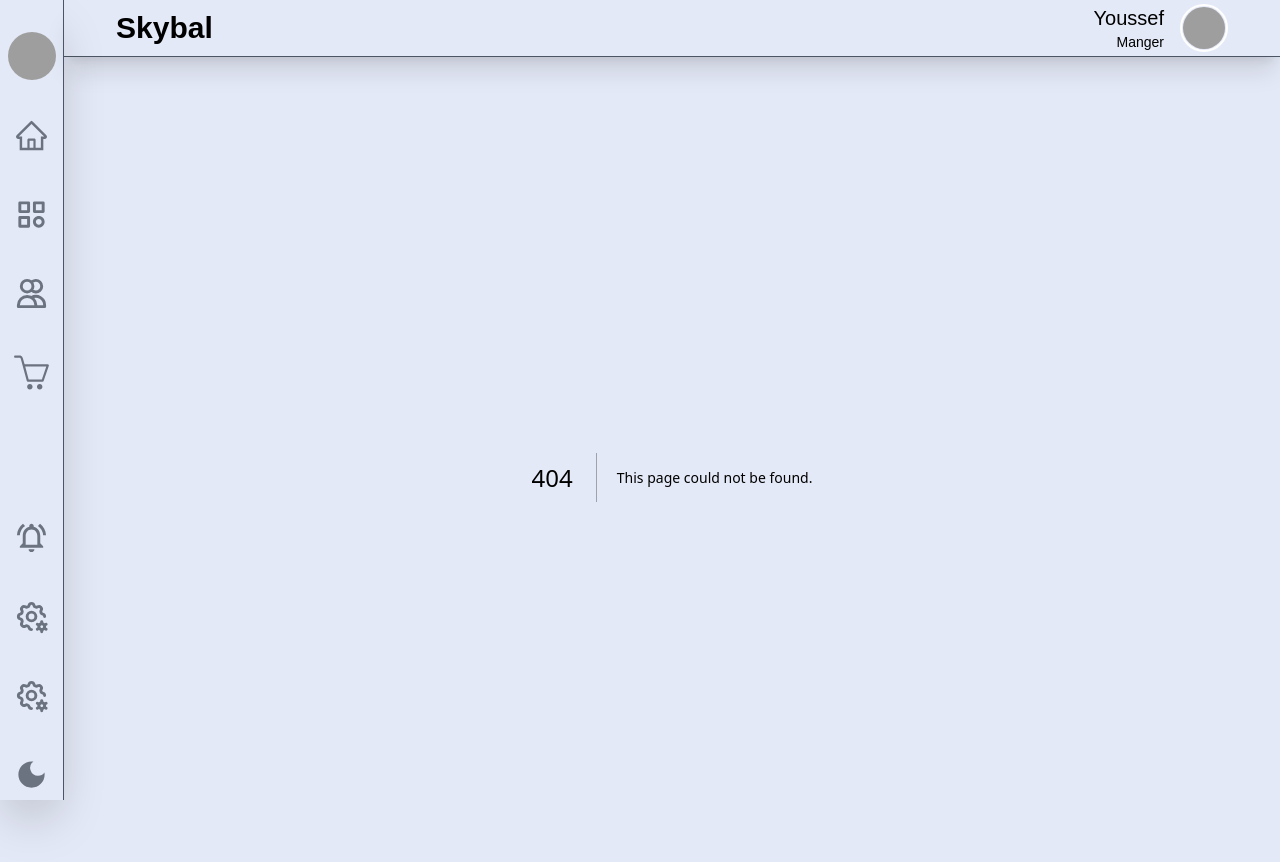
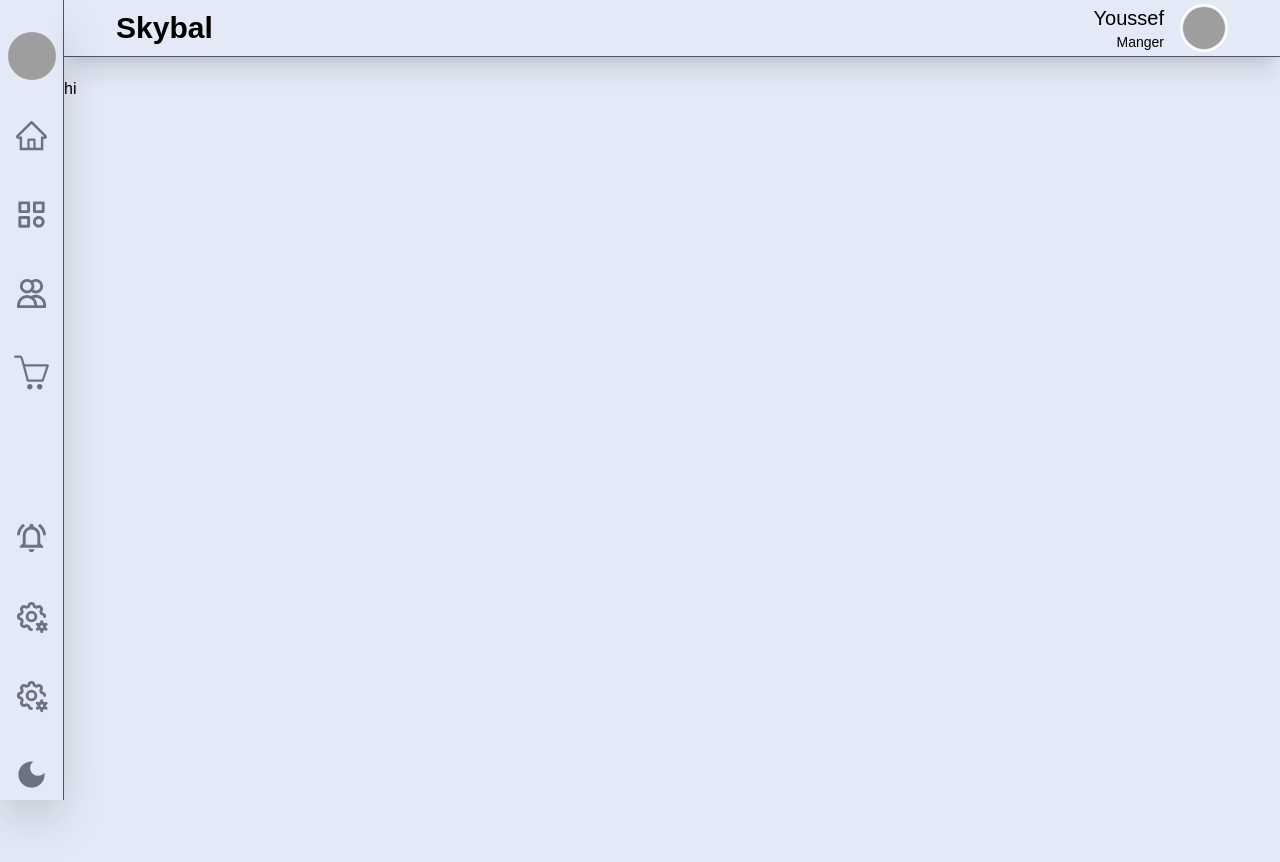
Before and after one commit to ZY1YOGI/POS, a Next.js app: page /auth/login in a window 1280 px wide. Before the commit this address had no page. Shown: the top 862 px of the page. Built offline with nearby package versions, Linux system fonts and the light colour scheme; grey boxes are pictures that could not be loaded; some icons are missing.

Commit message:
v0.7.9.2 Work in Auth

```diff
--- /dev/null
+++ b/app/auth/layout.tsx
@@ -0,0 +1,15 @@
+import type { Metadata } from 'next'
+
+export const metadata: Metadata = {
+  title: 'Login',
+}
+
+export default function AuthLayout({ children }: { children: React.ReactNode }) {
+  return (
+    <html lang="en" className='light' data-theme='light'>
+      <body className='antialiased bg-body-light dark:bg-body-dark dark:text-white'>
+        {children}
+      </body>
+    </html>
+  )
+}
--- /dev/null
+++ b/app/auth/login/page.tsx
@@ -0,0 +1,8 @@
+
+export default function Login() {
+  return (
+    <div>
+      hi
+    </div>
+  )
+}
```
Also changed, not shown: middleware.ts (added, +15 -0 lines), package.json (+5 -3 lines), 1 other file (tests, documents, lock files or other folders).
